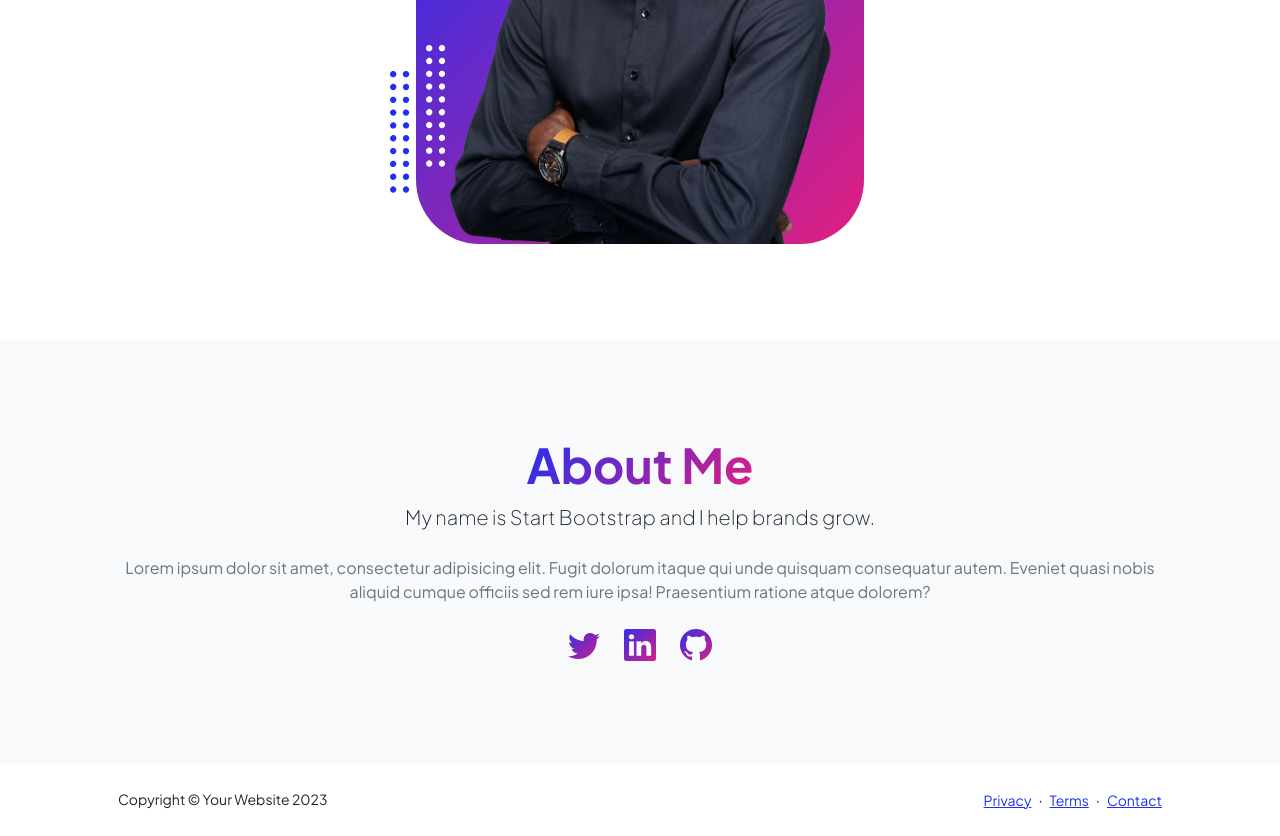
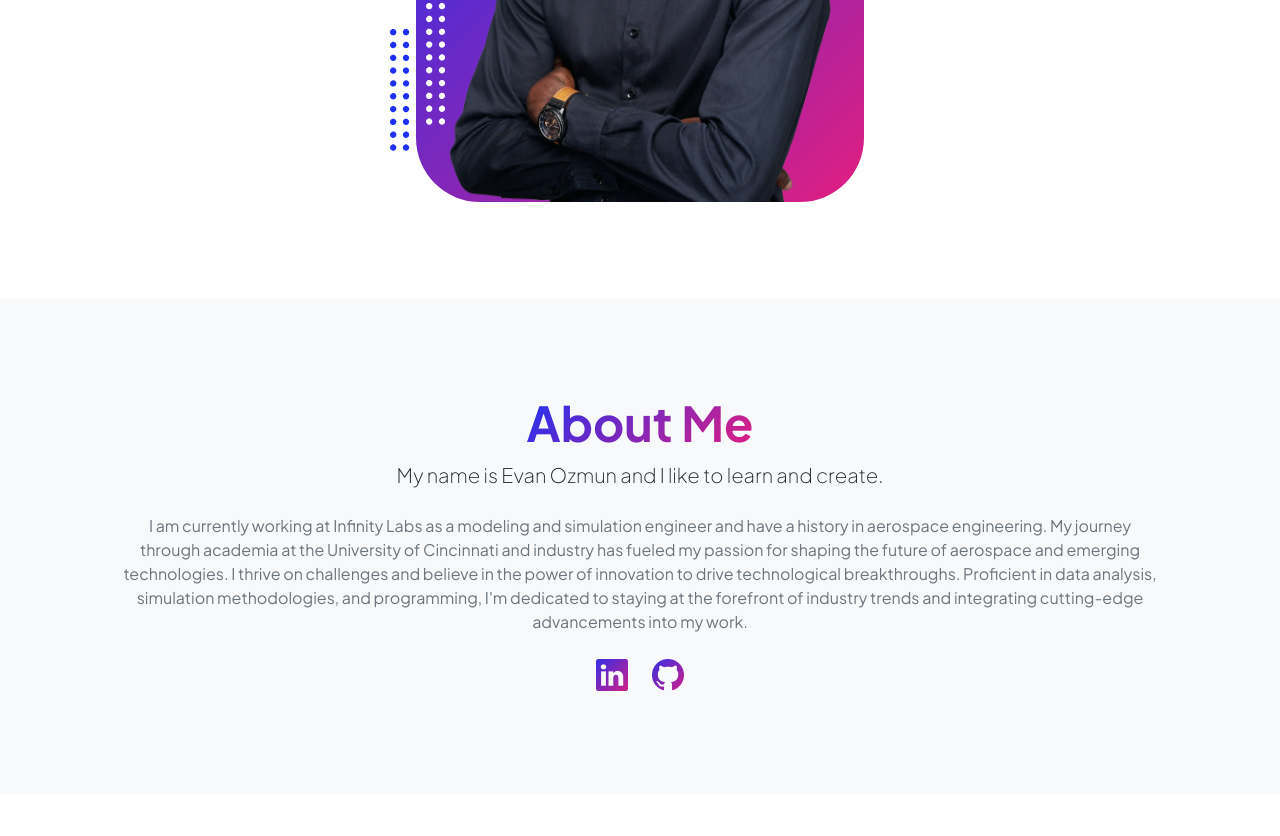
Before and after one commit to ozmunek/ozmunek.github.io, a plain HTML site: page index.html in a window 1280 px wide. Shown: the part 725-1561 px from the top of the page. After the commit the page ends 1519 px from the top, so only its background shows below. Drawn offline with nearby package versions, Linux system fonts and the light colour scheme.

Commit message:
Update info on home page

```diff
--- a/index.html
+++ b/index.html
@@ -5,7 +5,7 @@
         <meta name="viewport" content="width=device-width, initial-scale=1, shrink-to-fit=no" />
         <meta name="description" content="" />
         <meta name="author" content="" />
-        <title>Personal - Start Bootstrap Theme</title>
+        <title>Evan Ozmun</title>
         <!-- Favicon-->
         <link rel="icon" type="image/x-icon" href="assets/favicon.ico" />
         <!-- Custom Google font-->
@@ -22,7 +22,7 @@
             <!-- Navigation-->
             <nav class="navbar navbar-expand-lg navbar-light bg-white py-3">
                 <div class="container px-5">
-                    <a class="navbar-brand" href="index.html"><span class="fw-bolder text-primary">Start Bootstrap</span></a>
+                    <a class="navbar-brand" href="index.html"><span class="fw-bolder text-primary">Evan Ozmun</span></a>
                     <button class="navbar-toggler" type="button" data-bs-toggle="collapse" data-bs-target="#navbarSupportedContent" aria-controls="navbarSupportedContent" aria-expanded="false" aria-label="Toggle navigation"><span class="navbar-toggler-icon"></span></button>
                     <div class="collapse navbar-collapse" id="navbarSupportedContent">
                         <ul class="navbar-nav ms-auto mb-2 mb-lg-0 small fw-bolder">
@@ -41,9 +41,8 @@
                         <div class="col-xxl-5">
                             <!-- Header text content-->
                             <div class="text-center text-xxl-start">
-                                <div class="badge bg-gradient-primary-to-secondary text-white mb-4"><div class="text-uppercase">Design &middot; Development &middot; Marketing</div></div>
-                                <div class="fs-3 fw-light text-muted">I can help your business to</div>
-                                <h1 class="display-3 fw-bolder mb-5"><span class="text-gradient d-inline">Get online and grow fast</span></h1>
+                                <div class="badge bg-gradient-primary-to-secondary text-white mb-4"><div class="text-uppercase">Modeling & Analysis Engineer &middot; Aerospace &middot; Learner</div></div>
+                                <h1 class="display-3 fw-bolder mb-5"><span class="text-gradient d-inline">Hello, I'm Evan.</span></h1>
                                 <div class="d-grid gap-3 d-sm-flex justify-content-sm-center justify-content-xxl-start mb-3">
                                     <a class="btn btn-primary btn-lg px-5 py-3 me-sm-3 fs-6 fw-bolder" href="resume.html">Resume</a>
                                     <a class="btn btn-outline-dark btn-lg px-5 py-3 fs-6 fw-bolder" href="projects.html">Projects</a>
@@ -182,10 +181,9 @@
                         <div class="col-xxl-8">
                             <div class="text-center my-5">
                                 <h2 class="display-5 fw-bolder"><span class="text-gradient d-inline">About Me</span></h2>
-                                <p class="lead fw-light mb-4">My name is Start Bootstrap and I help brands grow.</p>
-                                <p class="text-muted">Lorem ipsum dolor sit amet, consectetur adipisicing elit. Fugit dolorum itaque qui unde quisquam consequatur autem. Eveniet quasi nobis aliquid cumque officiis sed rem iure ipsa! Praesentium ratione atque dolorem?</p>
+                                <p class="lead fw-light mb-4">My name is Evan Ozmun and I like to learn and create.</p>
+                                <p class="text-muted">I am currently working at Infinity Labs as a modeling and simulation engineer and have a history in aerospace engineering. My journey through academia at the University of Cincinnati and industry has fueled my passion for shaping the future of aerospace and emerging technologies. I thrive on challenges and believe in the power of innovation to drive technological breakthroughs. Proficient in data analysis, simulation methodologies, and programming, I'm dedicated to staying at the forefront of industry trends and integrating cutting-edge advancements into my work.</p>
                                 <div class="d-flex justify-content-center fs-2 gap-4">
-                                    <a class="text-gradient" href="#!"><i class="bi bi-twitter"></i></a>
                                     <a class="text-gradient" href="#!"><i class="bi bi-linkedin"></i></a>
                                     <a class="text-gradient" href="#!"><i class="bi bi-github"></i></a>
                                 </div>
@@ -195,21 +193,6 @@
                 </div>
             </section>
         </main>
-        <!-- Footer-->
-        <footer class="bg-white py-4 mt-auto">
-            <div class="container px-5">
-                <div class="row align-items-center justify-content-between flex-column flex-sm-row">
-                    <div class="col-auto"><div class="small m-0">Copyright &copy; Your Website 2023</div></div>
-                    <div class="col-auto">
-                        <a class="small" href="#!">Privacy</a>
-                        <span class="mx-1">&middot;</span>
-                        <a class="small" href="#!">Terms</a>
-                        <span class="mx-1">&middot;</span>
-                        <a class="small" href="#!">Contact</a>
-                    </div>
-                </div>
-            </div>
-        </footer>
         <!-- Bootstrap core JS-->
         <script src="https://cdn.jsdelivr.net/npm/bootstrap@5.2.3/dist/js/bootstrap.bundle.min.js"></script>
         <!-- Core theme JS-->
```
